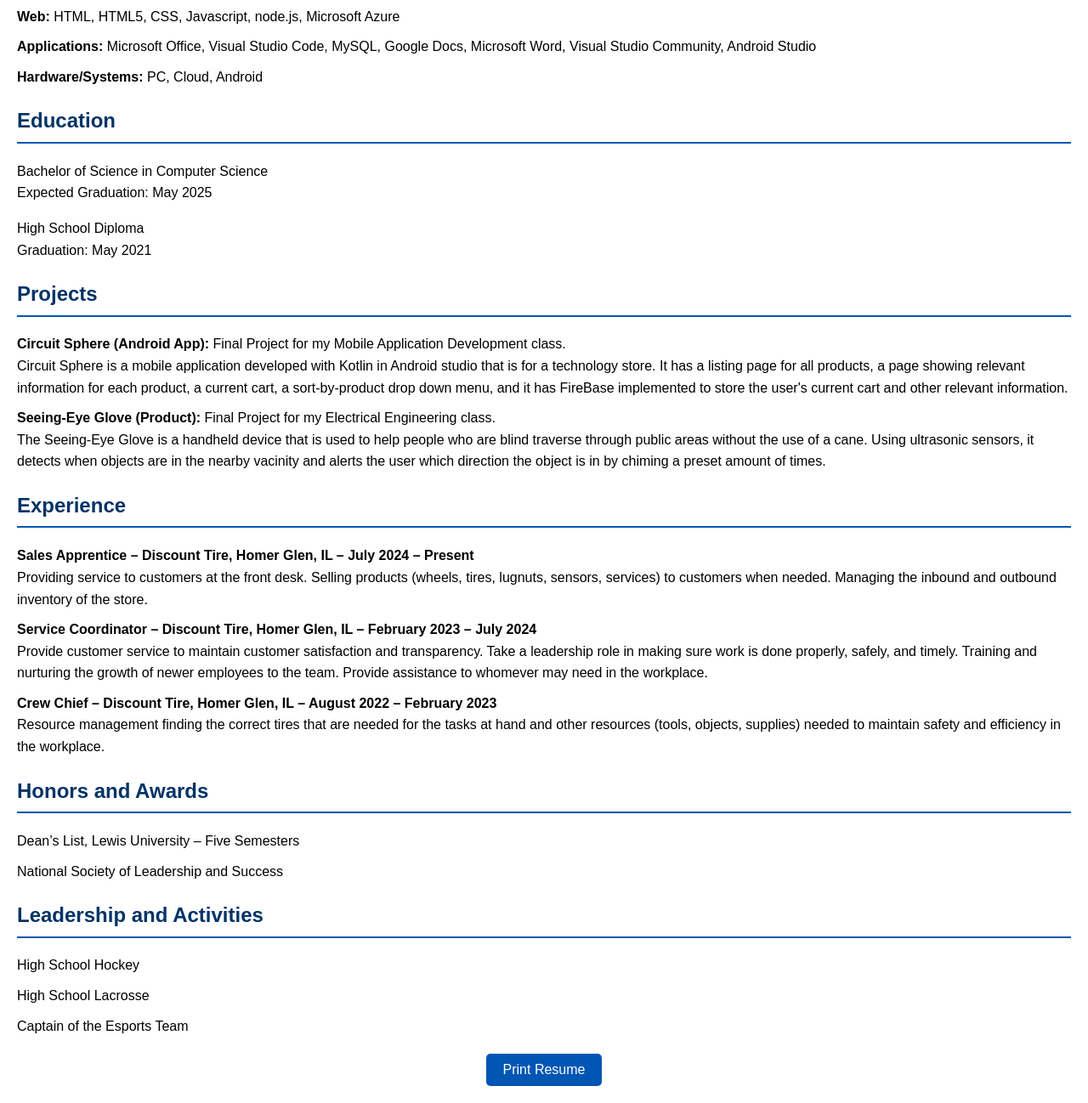
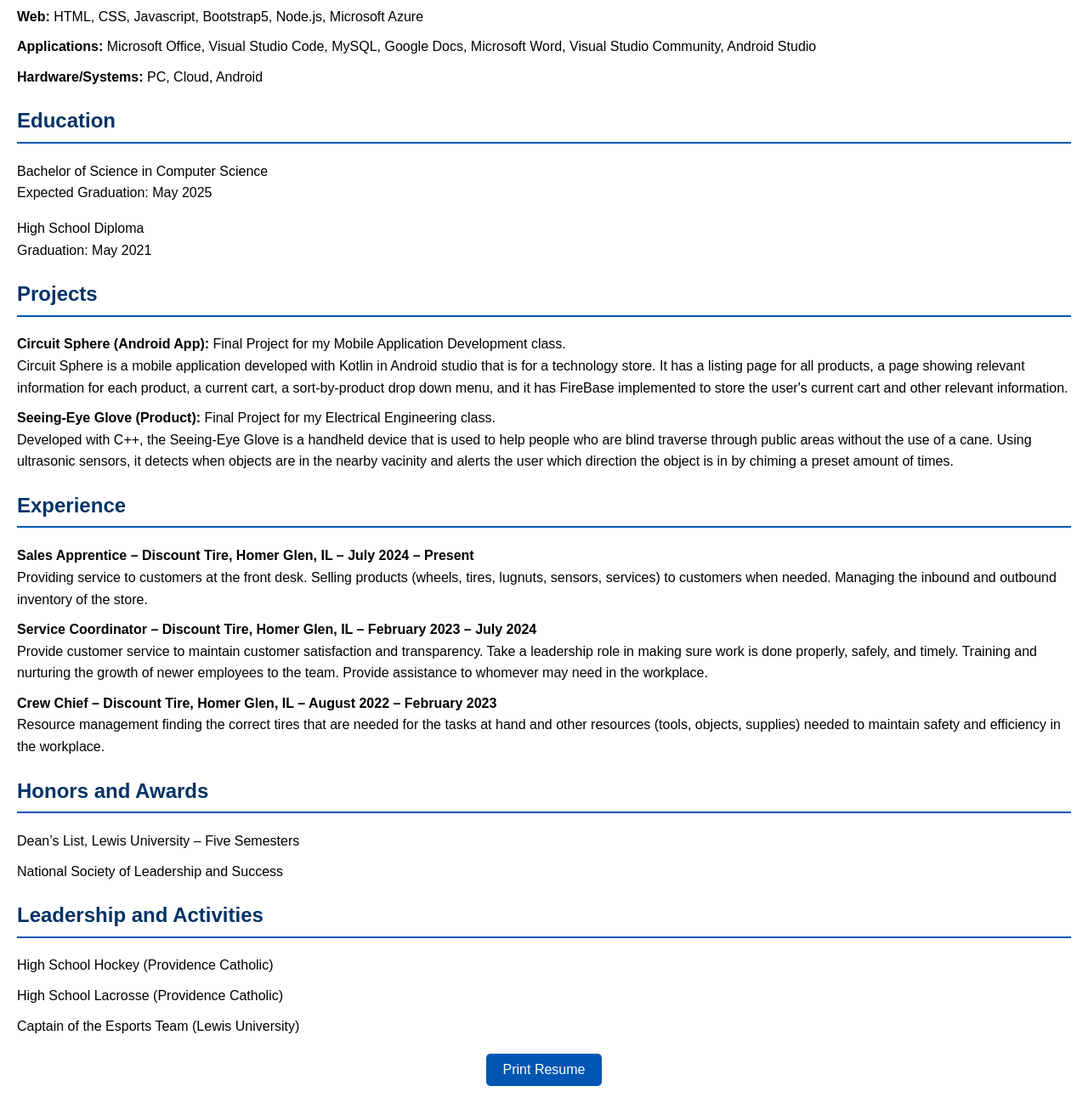
Before and after one commit to JTLeon301/web-resume, a plain HTML site: page index.html in a window 1280 px wide. Shown: the part 264-1562 px from the top of the page at 85% size. Drawn offline with Linux system fonts and the light colour scheme.

Commit message:
Updating both pdf and html resume.

```diff
--- a/index.html
+++ b/index.html
@@ -19,7 +19,7 @@
         <ul>
             <li><strong>Operating Systems:</strong> Windows, Linux, iOS, Android, Chrome, VirtualBox</li>
             <li><strong>Languages:</strong> C++, C#, Java, Python, SQL, Javascript, Kotlin</li>
-            <li><strong>Web:</strong> HTML, HTML5, CSS, Javascript, node.js, Microsoft Azure</li>
+            <li><strong>Web:</strong> HTML, CSS, Javascript, Bootstrap5, Node.js, Microsoft Azure</li>
             <li><strong>Applications:</strong> Microsoft Office, Visual Studio Code, MySQL, Google Docs, Microsoft Word, Visual Studio Community, Android Studio</li>
             <li><strong>Hardware/Systems:</strong> PC, Cloud, Android</li>
         </ul>
@@ -35,7 +35,7 @@
         <h2>Projects</h2>
         <ul>
             <li><strong>Circuit Sphere (Android App):</strong> Final Project for my Mobile Application Development class.<br>Circuit Sphere is a mobile application developed with Kotlin in Android studio that is for a technology store. It has a listing page for all products, a page showing relevant information for each product, a current cart, a sort-by-product drop down menu, and it has FireBase implemented to store the user's current cart and other relevant information.</li>
-            <li><strong>Seeing-Eye Glove (Product):</strong> Final Project for my Electrical Engineering class.<br>The Seeing-Eye Glove is a handheld device that is used to help people who are blind traverse through public areas without the use of a cane. Using ultrasonic sensors, it detects when objects are in the nearby vacinity and alerts the user which direction the object is in by chiming a preset amount of times.</li>
+            <li><strong>Seeing-Eye Glove (Product):</strong> Final Project for my Electrical Engineering class.<br>Developed with C++, the Seeing-Eye Glove is a handheld device that is used to help people who are blind traverse through public areas without the use of a cane. Using ultrasonic sensors, it detects when objects are in the nearby vacinity and alerts the user which direction the object is in by chiming a preset amount of times.</li>
         </ul>
     </section>
 
@@ -59,9 +59,9 @@
     <section>
         <h2>Leadership and Activities</h2>
         <ul>
-            <li>High School Hockey</li>
-            <li>High School Lacrosse</li>
-            <li>Captain of the Esports Team</li>
+            <li>High School Hockey (Providence Catholic)</li>
+            <li>High School Lacrosse (Providence Catholic)</li>
+            <li>Captain of the Esports Team (Lewis University)</li>
         </ul>
     </section>
 
```
Also changed, not shown: 1 other file.
